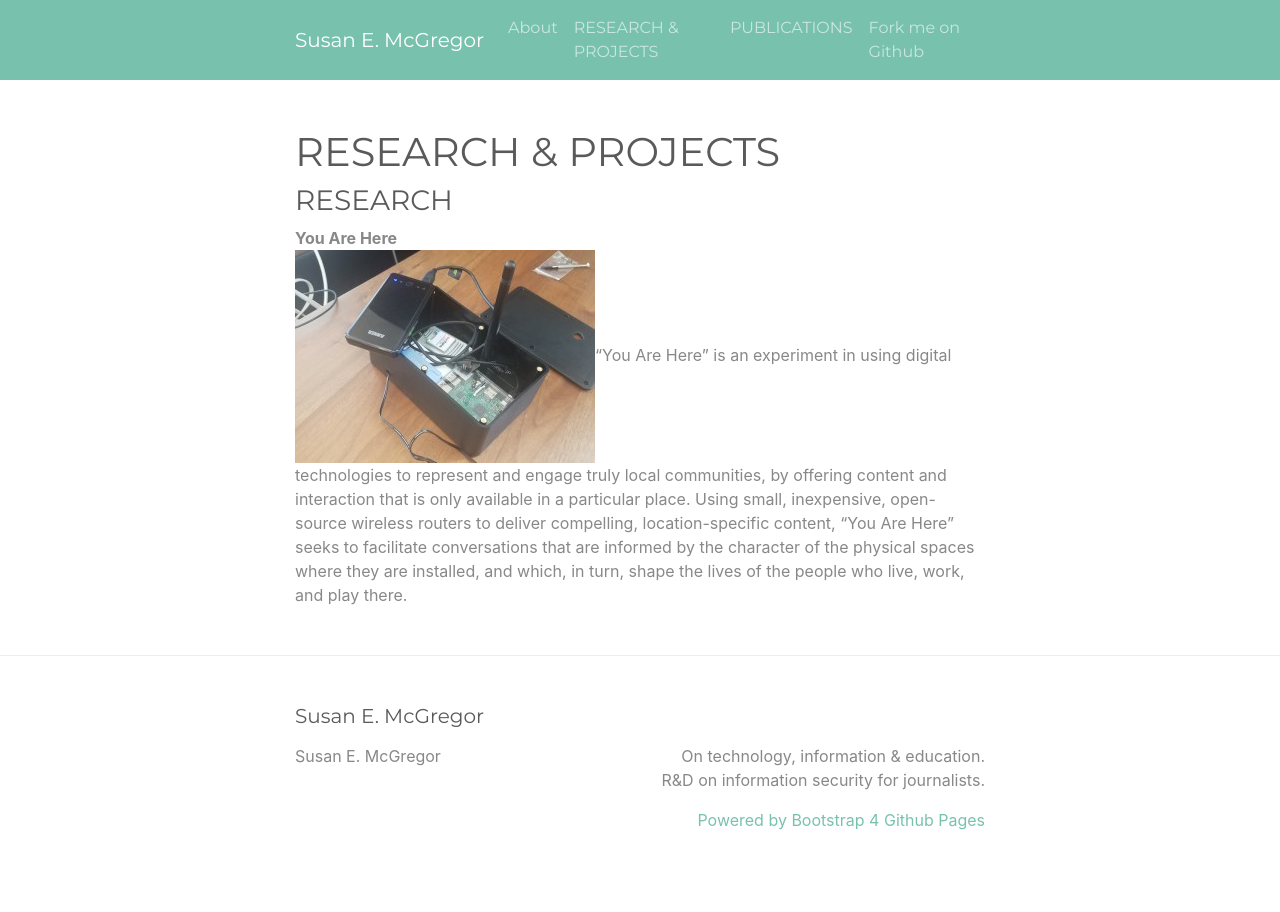
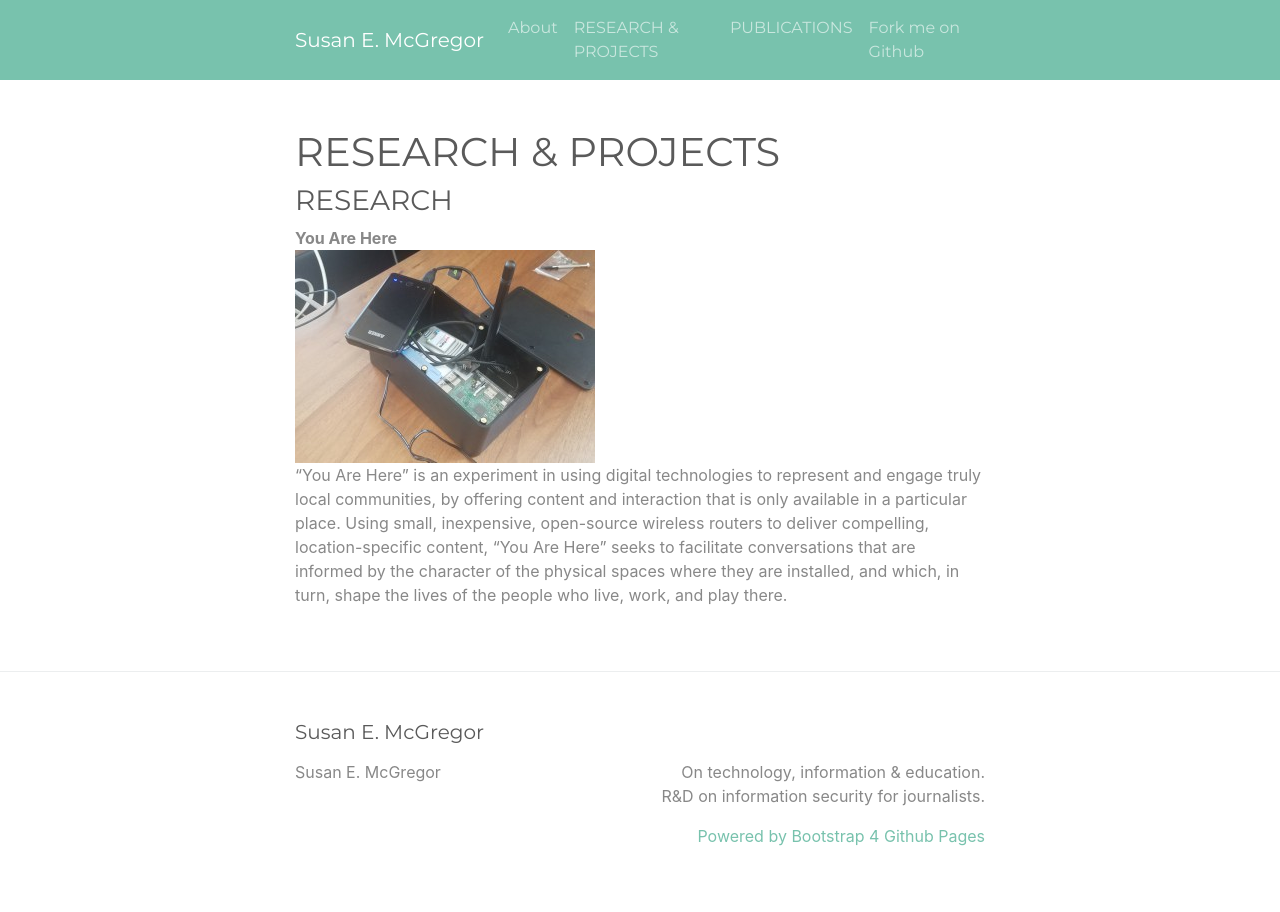
Before and after one commit to susanemcg/susanemcg.github.io, a Jekyll site: the page built from research.md, in a window 1280 px wide. Built offline with Jekyll 4.4.1, drawn with Linux system fonts in a browser that asks for light colours.

Commit message:
Update research.md

```diff
--- a/research.md
+++ b/research.md
@@ -6,4 +6,4 @@
 ### RESEARCH
 <div>
   <b>You Are Here</b><br/>
-<img src="images/DeviceWeb-300x213.jpg" float="left"/>“You Are Here” is an experiment in using digital technologies to represent and engage truly local communities, by offering content and interaction that is only available in a particular place. Using small, inexpensive, open-source wireless routers to deliver compelling, location-specific content, “You Are Here” seeks to facilitate conversations that are informed by the character of the physical spaces where they are installed, and which, in turn, shape the lives of the people who live, work, and play there. </div>
+<img src="images/DeviceWeb-300x213.jpg" float="left"/><p>“You Are Here” is an experiment in using digital technologies to represent and engage truly local communities, by offering content and interaction that is only available in a particular place. Using small, inexpensive, open-source wireless routers to deliver compelling, location-specific content, “You Are Here” seeks to facilitate conversations that are informed by the character of the physical spaces where they are installed, and which, in turn, shape the lives of the people who live, work, and play there.</p></div>
```
